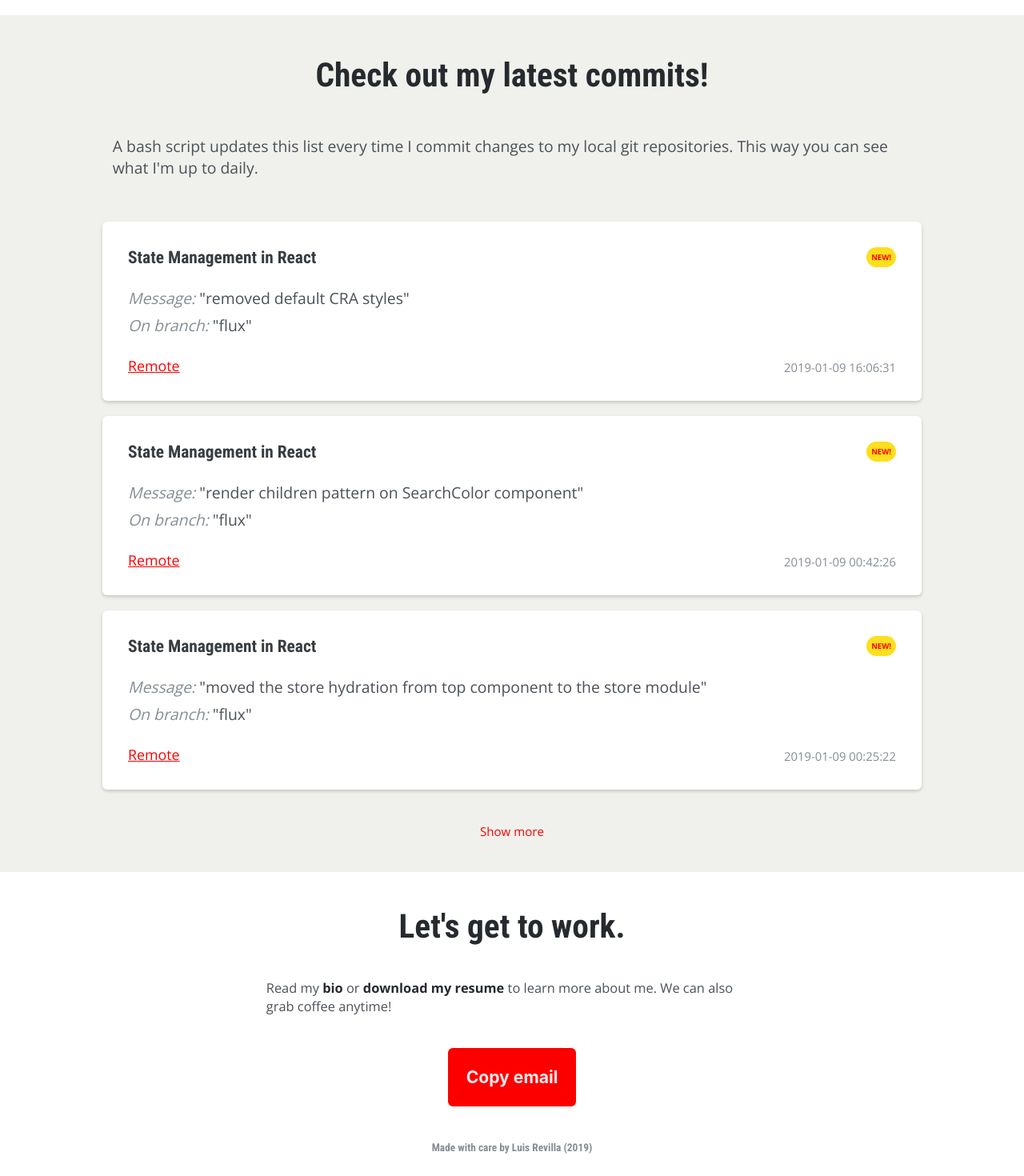
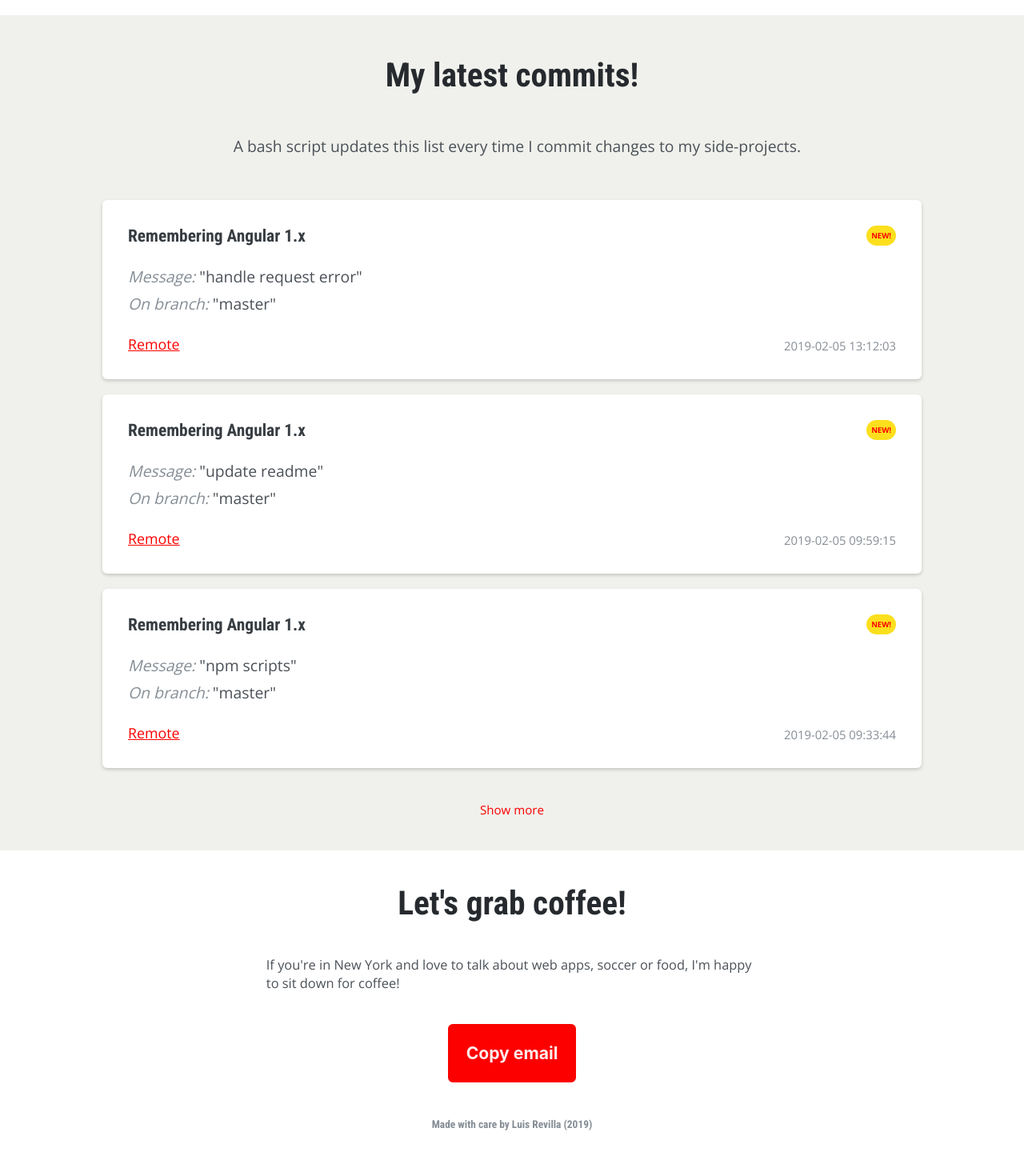
Before and after one commit to LuisRevillaM/personal-site, a React (Create React App) app: page / in a window 1280 px wide. Shown: the part 742-2212 px from the top of the page at 80% size. After the commit the page ends 2182 px from the top, so only its background shows below. Built offline with nearby package versions, Linux system fonts and the light colour scheme.

Commit message:
update footer

```diff
--- a/src/Bio/Bio.js
+++ b/src/Bio/Bio.js
@@ -23,16 +23,13 @@
           <div className="bio-text1">
             By 2014, however, my country had started its rapid descent into
             total chaos, so I joined the millions who have left in recent years.
-            I moved to Argentina, a strong hub for sports broadcasting in South
-            America.
+            I moved to Argentina, where I ended up working as a freelance writer
+            for tech startups.
           </div>
           <div className="bio-text1">
-            In late 2015, a friend of mine had a compelling idea for a consumer
-            app. I started collaborating with him on the brand side of things
-            but, at that stage, what the project lacked was more programmers. So
-            I decided to give it a try. I had programmed in college after all.
-            Low level stuff and C, but still. I sat down to learn the modern web
-            stack.
+            Good copy is essential to a great user experience, but after a point
+            I wanted to help my teams beyond words. So I decided to learn web
+            development in 2015.
           </div>
         </div>
         <div className="top-right">
@@ -51,16 +48,23 @@
         </div>
         <div className="bottom-right">
           <div className="bio-text2">
-            Then I built the frontend of our MVP, in time to apply for a startup
-            accelerator. I filled the application forms and we were admitted
-            (Startup Chile Gen. 16). I left the company for personal reasons by
-            the end of 2017.
+            Later that year, I joined the founding team of a{" "}
+            <a
+              className="link"
+              href="https://crowdswap.com/"
+              target="_blank"
+              rel="noopener noreferrer"
+            >
+              startup for multi-party bartering
+            </a>{" "}
+            as a front-end developer. We applied for an accelerator and were
+            admitted (Startup Chile Gen. 16).
           </div>{" "}
           <div className="bio-text2">
-            You could say I was falling in love with programming as I was
-            falling in love with my wife, an American woman then living in
-            Argentina. Last March (2018) she found a great job in New York City,
-            so we moved here and got married a couple months after.
+            You could say that, back in 2015, I was falling in love with
+            programming as I was falling in love with my wife, an American woman
+            then living in Argentina. she found a great job in New York, so we
+            moved here and got married a couple months after.
           </div>
           <div className="bio-text2">
             My most recent work is an audio{" "}
--- a/src/Footer/Footer.css
+++ b/src/Footer/Footer.css
@@ -5,7 +5,7 @@
   background-color: #ffffff;
   display: flex;
   flex-direction: column;
-  padding: 1.5vw 15vw 1vw 15vw;
+  padding: 1.3vw 15vw 1vw 15vw;
   align-items: center;
   justify-content: center;
 }
@@ -154,7 +154,7 @@
 @media screen and (min-width: 1400px) {
   .footer .copy-btn {
     padding: calc(0.2vw + 12px) calc(0.2vw + 12px);
-      width: calc(1vw + 130px);
+    width: calc(1vw + 130px);
   }
 }
 
--- a/src/Home/Home.js
+++ b/src/Home/Home.js
@@ -15,24 +15,8 @@
 const Fo = () => {
   return (
     <div>
-      Read my{" "}
-      <span>
-        <Link to="/bio" className="cv">
-          bio
-        </Link>
-      </span>{" "}
-      or{" "}
-      <span>
-        <a
-          className="cv"
-          rel="noopener noreferrer"
-          target="_blank"
-          href="https://luisrevilla.website/resume.pdf"
-        >
-          download my resume
-        </a>
-      </span>{" "}
-      to learn more about me. We can also grab coffee anytime!
+      If you're in New York and love to talk about web apps, soccer or food, I'm
+      happy to sit down for coffee!
     </div>
   );
 };
@@ -102,12 +86,12 @@
         </div>
         <div className="commits">
           <div className="commits-title">
-            <div>Check out my latest commits!</div>
+            <div>My latest commits!</div>
           </div>
           <div className="commits-intro">
             <div>
               A bash script updates this list every time I commit changes to my
-              local git repositories. This way you can see what I'm up to daily.
+              side-projects.
             </div>
           </div>
           <div className="commit-box">
@@ -162,7 +146,7 @@
             <div>{this.state.btn}</div>
           </button>
         </div>
-        <Footer title="Let's get to work." fo={<Fo />} />
+        <Footer title="Let's grab coffee!" fo={<Fo />} />
       </div>
     );
   }
```
Also changed, not shown: src/commits.json (+1 -1 lines), 1 other file (tests, documents, lock files or other folders).
